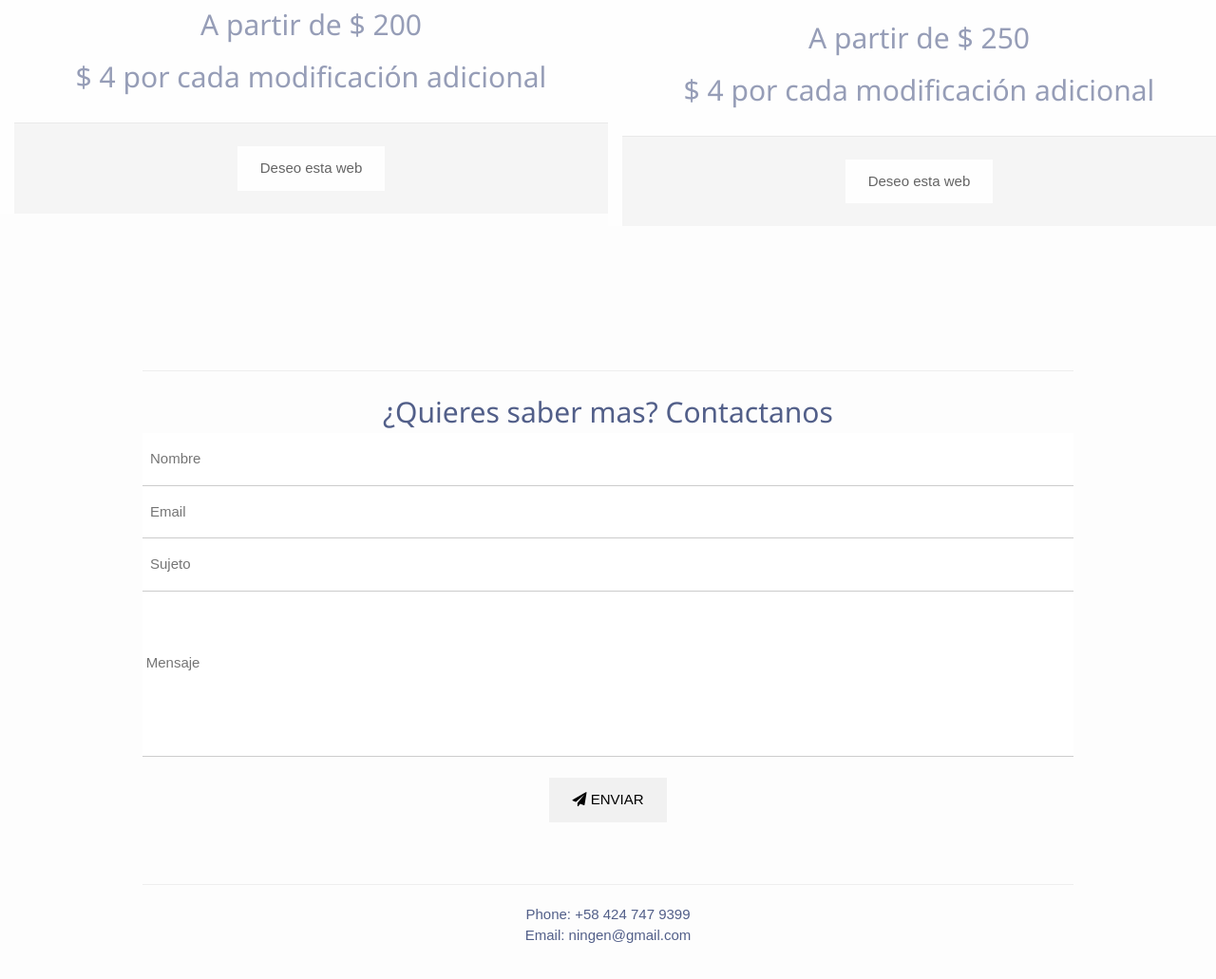
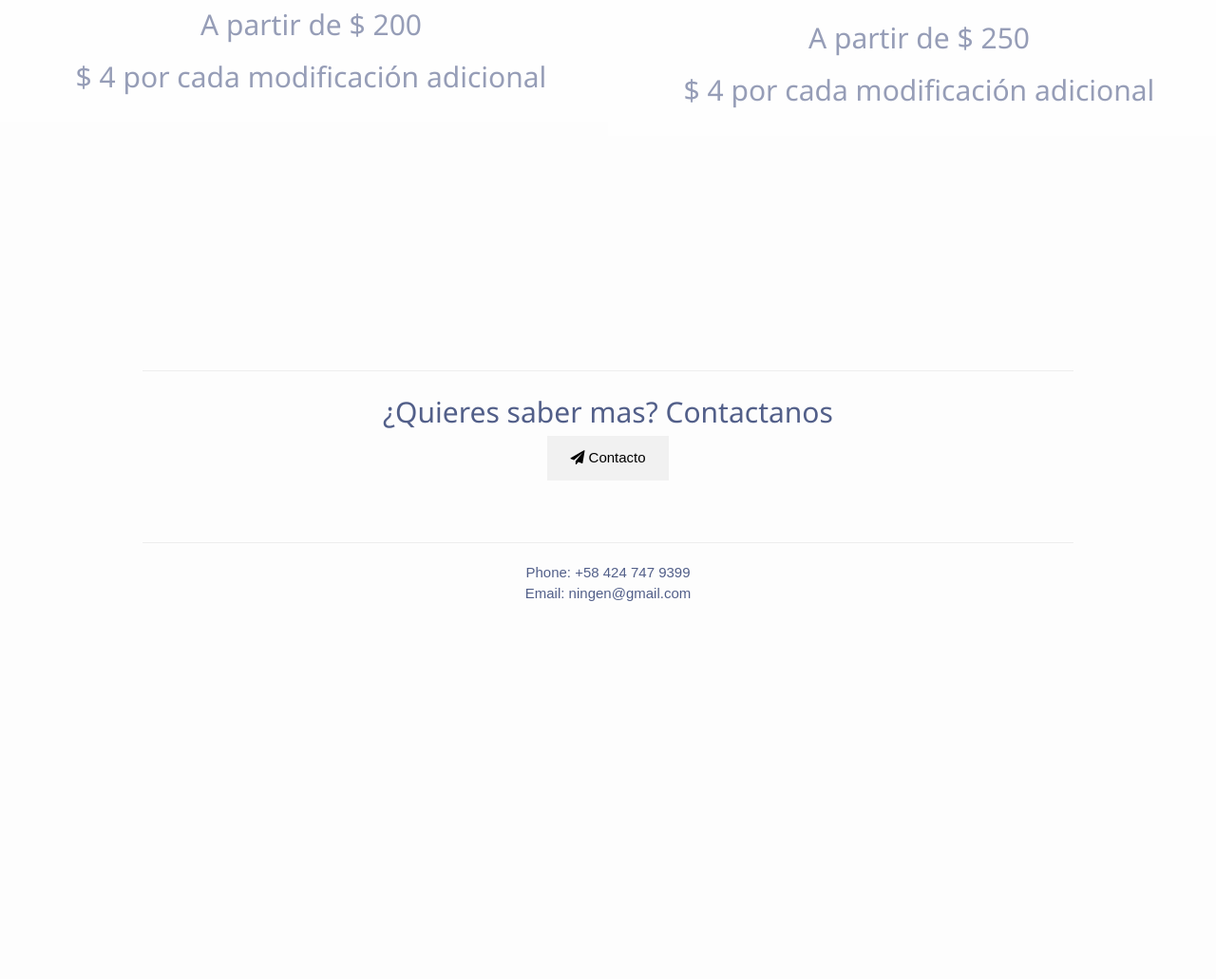
Before and after one commit to ning3n/ning3nw3b, a plain HTML site: page index.html in a window 1280 px wide. Shown: the part 3000-4031 px from the top of the page at 95% size. After the commit the page ends 3946 px from the top, so only its background shows below. Drawn offline with nearby package versions, Linux system fonts and the light colour scheme.

Commit message:
Cambios en la seccion de contacto

```diff
--- a/index.html
+++ b/index.html
@@ -158,9 +158,6 @@
             <h2> A partir de $ 200</h2>
             <h2>$ 4 por cada modificación adicional</h2>
           </li>
-          <li class="w3-light-grey w3-padding-24">
-            <button class="w3-button w3-white w3-padding-large w3-hover-black">Deseo esta web</button>
-          </li>
         </ul>
     </div>
 
@@ -175,9 +172,6 @@
           <li class="w3-padding-16">
             <h2>A partir de $ 250</h2>
             <h2>$ 4 por cada modificación adicional</h2>
-          </li>
-          <li class="w3-light-grey w3-padding-24">
-            <button class="w3-button w3-white w3-padding-large w3-hover-black">Deseo esta web</button>
           </li>
         </ul>
     </div>
@@ -202,19 +196,13 @@
     			<hr style="width:100%;">
 
 		    	<h2 class="center">¿Quieres saber mas? Contactanos</p>
-    			<form class="other" action="#portfolio" >
-      				<p><input class="w3-input w3-padding-16" type="text" placeholder="Nombre" required name="Name"></p>
-      				<p><input class="w3-input w3-padding-16" type="email" placeholder="Email" required name="Email"></p>
-      				<p><input class="w3-input w3-padding-16" type="text" placeholder="Sujeto" required name="Subject"></p>
-      				<p><textarea placeholder="Mensaje" class="w3-input1 w3-padding-64"  required name="Message"></textarea>
-      				<br>
-      				<p>
-        				<button class="w3-button w3-light-grey w3-padding-large  w3-center  btn2" type="submit">
-          					<i class="fa fa-paper-plane"></i> ENVIAR
-        				</button>
+    			<div class="other" action="#portfolio" >
+					<a class="w3-button w3-light-grey w3-padding-large  w3-center  btn2" href="https://api.whatsapp.com/send?phone=584247479399&text=Buen%20día%20dimer%20soluciones">
+						<i class="fa fa-paper-plane"></i> Contacto
+					</a>
       				</p>
       				<br>
-    			</form>
+    			</div>
     			<hr style="width:100%;">
  				<div class="w3-section  center">
       				<p> Phone: +58 424 747 9399 </p>
```
